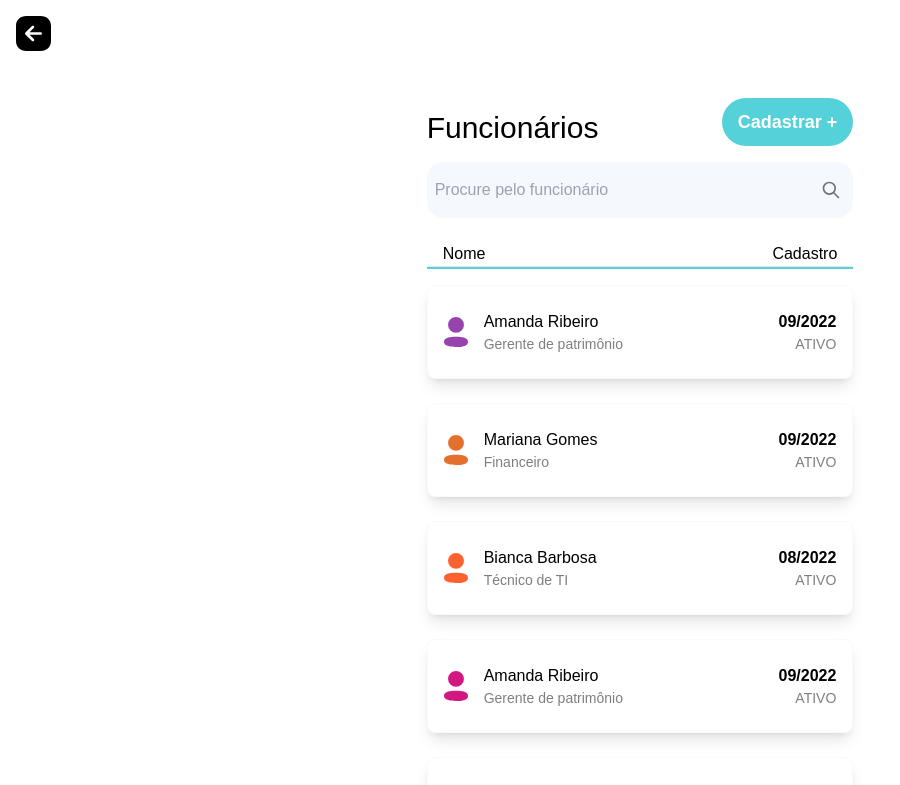
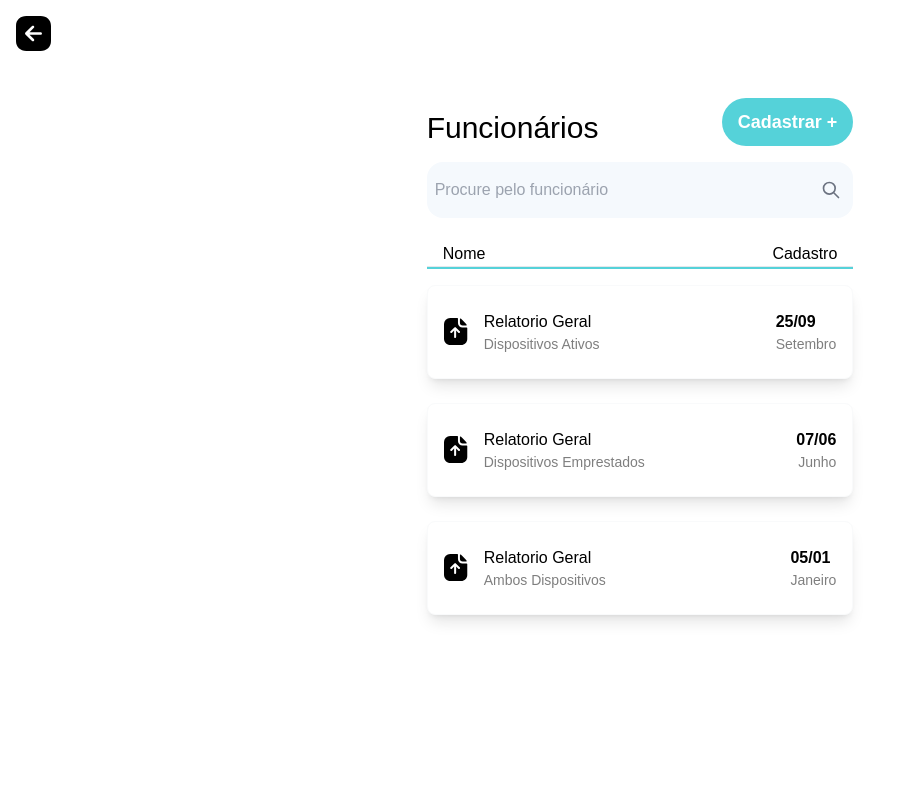
Before and after one commit to 2022M4T2-Inteli/Projeto3-Client, a Next.js app: page /relatorios in a window 1280 px wide. Shown: the top 785 px of the page, without its empty margins (0-900 px from the left). Built offline with nearby package versions, Linux system fonts and the light colour scheme.

Commit message:
most pages completed - creating modals

```diff
--- a/assets/Download.jsx
+++ b/assets/Download.jsx
@@ -1,6 +1,6 @@
 export const Download = (props) => {
   return (
-    <Svg
+    <svg
       width={24}
       height={28}
       viewBox="0 0 24 28"
@@ -8,10 +8,10 @@ export const Download = (props) => {
       xmlns="http://www.w3.org/2000/svg"
       {...props}
     >
-      <Path
+      <path
         d="M13.349 0a.63.63 0 01.623.622V4.98c0 2.476 2.033 4.505 4.527 4.519 1.016 0 1.83.013 2.453.013.42 0 1.111-.013 1.694-.013.339 0 .623.27.623.609v10.877c0 3.355-2.737 6.075-6.098 6.075H6.397C2.86 27.059 0 24.204 0 20.686V6.102A6.108 6.108 0 016.112 0h7.237zM11.14 9.119a1.052 1.052 0 00-.718.298l-3.876 3.896a1.003 1.003 0 000 1.42c.393.393 1.03.393 1.423 0l2.155-2.164v6.534c0 .555.447 1.002 1.016 1.002a1 1 0 001.003-1.002V12.57l2.155 2.164c.393.393 1.03.393 1.423 0a.991.991 0 00.013-1.42l-3.89-3.897a1.051 1.051 0 00-.704-.297zm4.8-7.893a.647.647 0 011.112-.452c1.467 1.52 4.027 4.18 5.458 5.665a.645.645 0 01-.466 1.091c-1.114.005-2.426 0-3.37-.009a2.745 2.745 0 01-2.734-2.729V1.226z"
         fill="#000"
       />
-    </Svg>
+    </svg>
   )
 }
--- a/components/Card.js
+++ b/components/Card.js
@@ -3,27 +3,11 @@ import { Out } from '../assets/out';
 import { In } from '../assets/In';
 import { Download } from '../assets/Download';
 
-export const Card = ({
-  name,
-  occupation,
-  date,
-  status,
-  isIn,
-  isOut,
-  document,
-}) => {
+export const Card = ({ name, occupation, date, status }) => {
   return (
     <div className="bg-white flex flex-row justify-between w-full px-4 py-6 shadow-lg rounded-lg border border-gray-50 mb-6">
       <div className="my-auto flex flex-row">
-        {isIn ? (
-          <In width={24} className="my-auto mr-4" />
-        ) : isOut ? (
-          <Out width={24} className="my-auto mr-4" />
-        ) : document ? (
-          <Download width={24} className="my-auto mr-4" />
-        ) : (
-          <Profile width={24} className="my-auto mr-4" />
-        )}
+        <Profile width={24} className="my-auto mr-4" />
 
         <div className="flex flex-col">
           <p className="text-md">{name}</p>
@@ -38,3 +22,47 @@ export const Card = ({
     </div>
   );
 };
+
+export const DeviceCard = ({ device, who, date, status, isIn, isOut }) => {
+  return (
+    <div className="bg-white flex flex-row justify-between w-full px-4 py-6 shadow-lg rounded-lg border border-gray-50 mb-6">
+      <div className="my-auto flex flex-row">
+        {isIn ? (
+          <In width={24} className="my-auto mr-4" />
+        ) : isOut ? (
+          <Out width={24} className="my-auto mr-4" />
+        ) : null}
+
+        <div className="flex flex-col">
+          <p className="text-md">{device}</p>
+          <p className="text-sm opacity-50">{who}</p>
+        </div>
+      </div>
+
+      <div className="flex flex-col justify-end">
+        <p className="text-md font-bold">{date}</p>
+        <p className="text-end text-sm opacity-50">{status}</p>
+      </div>
+    </div>
+  );
+};
+
+export const DocumentCard = ({ title, about, date, month }) => {
+  return (
+    <div className="bg-white flex flex-row justify-between w-full px-4 py-6 shadow-lg rounded-lg border border-gray-50 mb-6">
+      <div className="my-auto flex flex-row">
+        <Download width={24} className="my-auto mr-4" />
+
+        <div className="flex flex-col">
+          <p className="text-md">{title}</p>
+          <p className="text-sm opacity-50">{about}</p>
+        </div>
+      </div>
+
+      <div className="flex flex-col justify-end">
+        <p className="text-md font-bold">{date}</p>
+        <p className="text-end text-sm opacity-50">{month}</p>
+      </div>
+    </div>
+  );
+};
--- /dev/null
+++ b/components/EmprestimoModal.js
@@ -0,0 +1,69 @@
+import { useRouter } from 'next/router';
+import { Button } from './Button';
+
+export const EmprestimoModal = ({
+  isOpened,
+  closeModal,
+  congrats,
+  setCongrats,
+  device,
+}) => {
+  const router = useRouter();
+
+  return isOpened ? (
+    congrats ? (
+      <div
+        className="fixed z-50 inset-0 overflow-y-auto transition-opacity top-0 left-0 w-full h-full bg-opacity-50"
+        style={{
+          backgroundColor: 'rgba(0, 0, 0, 0.2)',
+        }}
+      >
+        <div className="z-100 absolute modal-content bg-white w-full rounded-t-2xl shadow-lg py-8 px-6 h-fit bottom-0 text-center">
+          <p className="text-xl font-bold mt-4 mb-8">Sucesso! 🎉</p>
+          <p className="text-center font-light mb-8">
+            A entrega do ativo já foi computada no sistema e ele não está mais
+            listado na lista de empréstimos da instituição.
+          </p>
+
+          <div className="flex flex-col mx-auto w-full">
+            <button
+              className="text-[#55d2d9] w-4/5 lg:w-1/3 rounded-xl font-bold mx-auto"
+              onClick={closeModal}
+            >
+              Continuar
+            </button>
+          </div>
+        </div>
+      </div>
+    ) : (
+      <div
+        className="fixed z-50 inset-0 overflow-y-auto transition-opacity top-0 left-0 w-full h-full bg-opacity-50"
+        style={{
+          backgroundColor: 'rgba(0, 0, 0, 0.2)',
+        }}
+      >
+        <div className="z-100 absolute modal-content bg-white w-full rounded-t-2xl shadow-lg py-8 px-6 h-fit bottom-0 text-center">
+          <p className="text-xl font-bold mt-4 mb-8">Devolução de dispostivo</p>
+          <p className="text-center font-light mb-8">
+            O dispositivo <span className="font-bold">{device.device}</span>, Nº{' '}
+            <span className="font-bold">{device.id}</span> está sendo devolvido
+            ao estoque da instituição.
+          </p>
+
+          <div className="flex flex-col mx-auto w-full">
+            <Button className="mb-8 rounded-3xl" onClick={setCongrats}>
+              Confirmar entrega
+            </Button>
+
+            <button
+              className="text-[#55d2d9] w-4/5 lg:w-1/3 rounded-xl font-bold mx-auto"
+              onClick={closeModal}
+            >
+              Cancelar
+            </button>
+          </div>
+        </div>
+      </div>
+    )
+  ) : null;
+};
--- /dev/null
+++ b/components/Select.js
@@ -0,0 +1,20 @@
+export const Select = (props) => {
+  const { options, title } = props;
+
+  return (
+    <div className="p-0 w-full">
+      <p className="font-bold mb-2">{title}</p>
+
+      <select
+        className={`bg-[#f7f7f9] rounded-xl p-4 w-full mb-4 shadow-lg`}
+        {...props}
+      >
+        {options.map(({ value, label }) => (
+          <option value={value} className="text-gray-400">
+            {label}
+          </option>
+        ))}
+      </select>
+    </div>
+  );
+};
--- a/pages/emprestimos/index.js
+++ b/pages/emprestimos/index.js
@@ -1,95 +1,85 @@
-import { Layout } from "../../components/Layout";
-import { Arrow } from "../../assets/Arrow";
-import { Button } from "../../components/Button";
-import { Profile } from "../../assets/Profile";
-import { Card } from "../../components/Card";
-import { useState } from "react";
-import { useRouter } from "next/router";
+import { Layout } from '../../components/Layout';
+import { Arrow } from '../../assets/Arrow';
+import { Button } from '../../components/Button';
+import { Profile } from '../../assets/Profile';
+import { DeviceCard } from '../../components/Card';
+import { useState } from 'react';
+import { useRouter } from 'next/router';
+import { EmprestimoModal } from '../../components/EmprestimoModal';
 
-const Cadastro = () => {
-  let allCollaborators = [
+const Emprestimo = () => {
+  let devices = [
     {
-      name: "Amanda Ribeiro",
-      occupation: "Gerente de patrimônio",
-      date: "09/2022",
-      status: "ATIVO",
+      id: 8746836,
+      device: 'Macbook Air',
+      who: 'Ana Clara Almeida',
+      date: '09/2022',
+      status: 'Diário',
+      isIn: true,
     },
     {
-      name: "Mariana Gomes",
-      occupation: "Financeiro",
-      date: "09/2022",
-      status: "ATIVO",
+      id: 8132468,
+      device: 'IPad V8',
+      who: 'Mariana Gomes',
+      date: '09/2022',
+      status: 'Mensal',
+      isOut: true,
     },
     {
-      name: "Bianca Barbosa",
-      occupation: "Técnico de TI",
-      date: "08/2022",
-      status: "ATIVO",
-    },{
-      name: "Amanda Ribeiro",
-      occupation: "Gerente de patrimônio",
-      date: "09/2022",
-      status: "ATIVO",
+      id: 8746146,
+      device: 'Apple Pencil',
+      who: 'Bianca Barbosa',
+      date: '08/2022',
+      status: 'Mensal',
+      isOut: true,
     },
     {
-      name: "Mariana Gomes",
-      occupation: "Financeiro",
-      date: "09/2022",
-      status: "ATIVO",
-    },
-    {
-      name: "Bianca Barbosa",
-      occupation: "Técnico de TI",
-      date: "08/2022",
-      status: "ATIVO",
-    },{
-      name: "Amanda Ribeiro",
-      occupation: "Gerente de patrimônio",
-      date: "09/2022",
-      status: "ATIVO",
-    },
-    {
-      name: "Mariana Gomes",
-      occupation: "Financeiro",
-      date: "09/2022",
-      status: "ATIVO",
-    },
-    {
-      name: "Bianca Barbosa",
-      occupation: "Técnico de TI",
-      date: "08/2022",
-      status: "ATIVO",
+      id: 8746831,
+      device: 'Dell Vostro 2480',
+      who: 'Amanda Ribeiro',
+      date: '09/2022',
+      status: 'Diário',
+      isIn: true,
     },
   ];
 
-  const [collaborators, setCollaborators] = useState(allCollaborators);
-  const router = useRouter()
+  const [allDevices, setAllDevices] = useState(devices);
+  const [isModalOpened, setIsModalOpened] = useState(false);
+  const [congrats, setCongrats] = useState(false);
+
+  const toggleModal = () => {
+    setIsModalOpened(!isModalOpened);
+    setCongrats(false);
+  };
+
+  const router = useRouter();
 
   const filterCollaborators = (e) => {
-    const filteredCollaborators = collaborators.filter((collaborator) => {
-      return collaborator.name
-        .toLowerCase()
-        .includes(e.target.value.toLowerCase());
+    const search = e.target.value;
+    const filtered = devices.filter((device) => {
+      return device.device.toLowerCase().includes(search.toLowerCase());
     });
-
-    setCollaborators(filteredCollaborators);
-
-    if (e.target.value === "" || filteredCollaborators.length === 0) {
-      setCollaborators(allCollaborators);
-    }
+    setAllDevices(filtered);
   };
 
   return (
-    <Layout title="Cadastro" className="bg-white flex flex-col items-center">
+    <>
+      <Layout
+        title="Empréstimo"
+        className="bg-white flex flex-col items-center"
+      >
         <div className="w-full pt-4 pl-4">
           <Arrow size={35} />
         </div>
         <div className="w-4/5 md:w-1/2 lg:w-1/3 flex flex-col items-center">
           <div className="flex flex-row justify-between w-full mt-10">
             <p className="mt-3 text-3xl">Emprestimos</p>
-          <button className="bg-[#55d2d9] text-[#fff] rounded-full px-4 py-1  hover:bg-[#55d2d9] font-bold transition duration-300 text-lg" onClick={()=>{
-            router.push('/cadastro/adicionar')
-          }}>
+            <button
+              className="bg-[#55d2d9] text-[#fff] rounded-full px-4 py-1  hover:bg-[#55d2d9] font-bold transition duration-300 text-lg"
+              onClick={() => {
+                router.push('/emprestimos/adicionar');
+              }}
+            >
               Cadastrar +
             </button>
           </div>
@@ -99,10 +89,8 @@ const Cadastro = () => {
               type="text"
               id="input-group-1"
               className="w-full pr-10 p-2.5 bg-[#F5F9FD] rounded-2xl px-2 py-4"
-            placeholder="Procure pelo funcionário"
-            onChange={(e) => {
-              filterCollaborators(e);
-            }}
+              placeholder="Procure dispositivo..."
+              onChange={filterCollaborators}
             />
             <div className="flex absolute inset-y-0 right-0 items-center pr-3 pointer-events-none">
               <svg
@@ -130,12 +118,32 @@ const Cadastro = () => {
 
           <hr className="mb-4 bg-[#55D2D9] w-full p-[0.075rem]" />
 
-        {collaborators.map((collaborator) => (
-          <Card {...collaborator} key={collaborator.name} />
+          {devices.map((device) => (
+            <>
+              <EmprestimoModal
+                isOpened={isModalOpened}
+                device={device}
+                closeModal={toggleModal}
+                congrats={congrats}
+                setCongrats={() => {
+                  setCongrats(true);
+                  console.log(congrats);
+                }}
+              />
+              <div
+                className="w-full cursor-pointer"
+                onClick={() => {
+                  setIsModalOpened(true);
+                }}
+              >
+                <DeviceCard {...device} key={device.name} />
+              </div>
+            </>
           ))}
         </div>
       </Layout>
+    </>
   );
 };
 
-export default Cadastro;
+export default Emprestimo;
--- /dev/null
+++ b/pages/relatorios/criar.js
@@ -0,0 +1,63 @@
+import { Arrow } from '../../assets/Arrow';
+import { Layout } from '../../components/Layout';
+import { Input } from '../../components/Input';
+import { useForm } from 'react-hook-form';
+import { useState } from 'react';
+import { Button } from '../../components/Button';
+import { Select } from '../../components/Select';
+
+const Criar = () => {
+  const { register, handleSubmit } = useForm();
+  const [data, setData] = useState('');
+
+  return (
+    <Layout title="Cadastro" className="bg-white flex flex-col items-center">
+      <div className="w-full pt-4 pl-4">
+        <Arrow size={35} />
+      </div>
+      <div className="w-4/5 lg:w-1/3 flex flex-col items-center">
+        <form
+          className="w-full flex flex-col items-center"
+          onSubmit={handleSubmit((data) => {
+            setData(JSON.stringify(data));
+            console.log(data);
+          })}
+        >
+          <div>
+            <p className="font-bold text-xl my-8">Relatorio</p>
+          </div>
+
+          {/* Inputs */}
+          <div className="w-full">
+            <Select
+              title={'Teste'}
+              options={[
+                { value: 'Dispositivos Ativos', label: 'Dispositivos Ativos' },
+                {
+                  value: 'Dispositivos Emprestados',
+                  label: 'Dispositivos Emprestados',
+                },
+                { value: 'Ambos Dispositivos', label: 'Ambos Dispositivos' },
+              ]}
+            />
+              <Input
+                type={'date'}
+                title={'Data de Inicio :'}
+                placeholder={'00/00/0000'}
+                {...register('InicialDate', { required: true })}
+              />  <Input
+              type={'date'}
+              title={'Data de Termino :'}
+              placeholder={'00/00/0000'}
+              {...register('InicialDate', { required: true })}
+            />
+          </div>
+
+          <Button className={'mt-8 w-full'}>Continuar</Button>
+        </form>
+      </div>
+    </Layout>
+  );
+};
+
+export default Criar;
--- a/pages/relatorios/index.js
+++ b/pages/relatorios/index.js
@@ -1,69 +1,35 @@
-import { Layout } from "../../components/Layout";
-import { Arrow } from "../../assets/Arrow";
-import { Button } from "../../components/Button";
-import { Profile } from "../../assets/Profile";
-import { Card } from "../../components/Card";
-import { useState } from "react";
-import { useRouter } from "next/router";
+import { Layout } from '../../components/Layout';
+import { Arrow } from '../../assets/Arrow';
+import { Button } from '../../components/Button';
+import { Profile } from '../../assets/Profile';
+import { DocumentCard } from '../../components/Card';
+import { useState } from 'react';
+import { useRouter } from 'next/router';
 
 const Cadastro = () => {
   let allCollaborators = [
     {
-      name: "Amanda Ribeiro",
-      occupation: "Gerente de patrimônio",
-      date: "09/2022",
-      status: "ATIVO",
+      title: 'Relatorio Geral',
+      about: 'Dispositivos Ativos',
+      date: '25/09',
+      month: 'Setembro',
     },
     {
-      name: "Mariana Gomes",
-      occupation: "Financeiro",
-      date: "09/2022",
-      status: "ATIVO",
+      title: 'Relatorio Geral',
+      about: 'Dispositivos Emprestados',
+      date: '07/06',
+      month: 'Junho',
     },
     {
-      name: "Bianca Barbosa",
-      occupation: "Técnico de TI",
-      date: "08/2022",
-      status: "ATIVO",
-    },{
-      name: "Amanda Ribeiro",
-      occupation: "Gerente de patrimônio",
-      date: "09/2022",
-      status: "ATIVO",
-    },
-    {
-      name: "Mariana Gomes",
-      occupation: "Financeiro",
-      date: "09/2022",
-      status: "ATIVO",
-    },
-    {
-      name: "Bianca Barbosa",
-      occupation: "Técnico de TI",
-      date: "08/2022",
-      status: "ATIVO",
-    },{
-      name: "Amanda Ribeiro",
-      occupation: "Gerente de patrimônio",
-      date: "09/2022",
-      status: "ATIVO",
-    },
-    {
-      name: "Mariana Gomes",
-      occupation: "Financeiro",
-      date: "09/2022",
-      status: "ATIVO",
-    },
-    {
-      name: "Bianca Barbosa",
-      occupation: "Técnico de TI",
-      date: "08/2022",
-      status: "ATIVO",
+      title: 'Relatorio Geral',
+      about: 'Ambos Dispositivos',
+      date: '05/01',
+      month: 'Janeiro',
     },
   ];
 
   const [collaborators, setCollaborators] = useState(allCollaborators);
-  const router = useRouter()
+  const router = useRouter();
 
   const filterCollaborators = (e) => {
     const filteredCollaborators = collaborators.filter((collaborator) => {
@@ -74,7 +40,7 @@ const Cadastro = () => {
 
     setCollaborators(filteredCollaborators);
 
-    if (e.target.value === "") {
+    if (e.target.value === '') {
       setCollaborators(allCollaborators);
     }
   };
@@ -87,9 +53,12 @@ const Cadastro = () => {
       <div className="w-4/5 md:w-1/2 lg:w-1/3 flex flex-col items-center">
         <div className="flex flex-row justify-between w-full mt-10">
           <p className="mt-3 text-3xl">Funcionários</p>
-          <button className="bg-[#55d2d9] text-[#fff] rounded-full px-4 py-1  hover:bg-[#55d2d9] font-bold transition duration-300 text-lg" onClick={()=>{
-            router.push('/cadastro/adicionar')
-          }}>
+          <button
+            className="bg-[#55d2d9] text-[#fff] rounded-full px-4 py-1  hover:bg-[#55d2d9] font-bold transition duration-300 text-lg"
+            onClick={() => {
+              router.push('/cadastro/adicionar');
+            }}
+          >
             Cadastrar +
           </button>
         </div>
@@ -131,7 +100,7 @@ const Cadastro = () => {
         <hr className="mb-4 bg-[#55D2D9] w-full p-[0.075rem]" />
 
         {collaborators.map((collaborator) => (
-          <Card {...collaborator} key={collaborator.name} />
+          <DocumentCard {...collaborator} key={collaborator.name} />
         ))}
       </div>
     </Layout>
```
Also changed, not shown: components/Button.js (+9 -13 lines), pages/ativos/cadastro.js (added, +37 -0 lines), pages/emprestimos/adicionar.js (+61 -17 lines), pages/login/index.js (+7 -9 lines), pages/ativos/index.js (added). Lines whose indentation alone changed are shown as unchanged.
